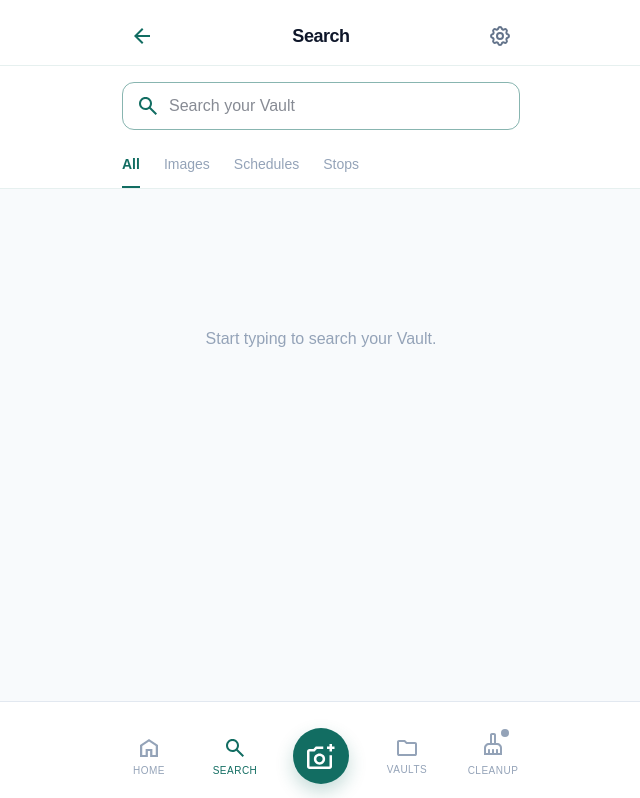
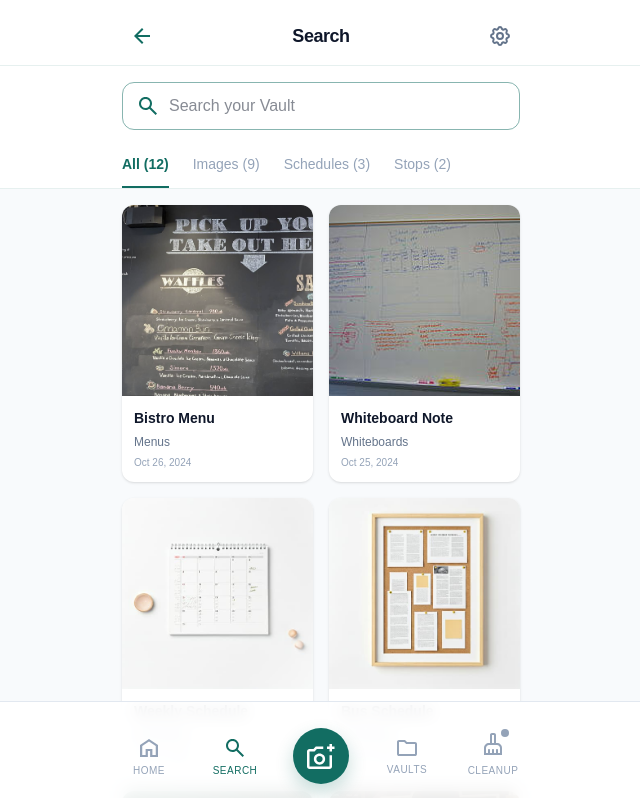
Before and after one commit to 0xVR/Vault, a React (Vite) app: page /search in a window 1280 px wide. Shown: the top 798 px of the page, without its empty margins (319-959 px from the left). Built offline with nearby package versions, Linux system fonts and the light colour scheme.

Commit message:
search page is functional

```diff
--- /dev/null
+++ b/src/app/components/VaultImageCard.tsx
@@ -0,0 +1,28 @@
+import type { VaultImage } from '../data/mockImages';
+
+interface VaultImageCardProps {
+  image: VaultImage;
+  onOpen: () => void;
+}
+
+/** Shared grid card for Vaults and Search — matches layout, typography, and tap behavior. */
+export default function VaultImageCard({ image, onOpen }: VaultImageCardProps) {
+  return (
+    <button
+      type="button"
+      onClick={onOpen}
+      className="overflow-hidden rounded-[12px] bg-white text-left shadow-sm"
+    >
+      <div className="relative aspect-square">
+        <img src={image.thumbnail} alt={image.title} className="absolute inset-0 h-full w-full object-cover" />
+      </div>
+      <div className="p-[12px]">
+        <h3 className="mb-[4px] truncate font-['Inter:Bold',sans-serif] text-[14px] font-bold text-[#0f172a]">
+          {image.title}
+        </h3>
+        <p className="truncate font-['Inter:Regular',sans-serif] text-[12px] text-[#64748b]">{image.tags[0]}</p>
+        <p className="mt-[4px] font-['Inter:Regular',sans-serif] text-[10px] text-[#94a3b8]">{image.date}</p>
+      </div>
+    </button>
+  );
+}
--- a/src/app/data/mockImages.ts
+++ b/src/app/data/mockImages.ts
@@ -158,13 +158,81 @@ export function getImageById(id: string): VaultImage | undefined {
   return mockImages.find((img) => img.id === id);
 }
 
-export function searchImages(query: string): VaultImage[] {
-  const lowerQuery = query.toLowerCase();
-  return mockImages.filter(
-    (img) =>
-      img.title.toLowerCase().includes(lowerQuery) ||
-      img.tags.some((tag) => tag.toLowerCase().includes(lowerQuery)) ||
-      img.extractedText.toLowerCase().includes(lowerQuery) ||
-      img.aiContext.toLowerCase().includes(lowerQuery),
+/** Search page tab filters; same catalog as Vaults (`mockImages`). */
+export type SearchTabFilter = 'All' | 'Images' | 'Schedules' | 'Stops';
+
+/**
+ * Vaults page chips (menus / schedules / events / whiteboards) use `category` only.
+ * This is the single helper so counts stay aligned with that model.
+ */
+export function getVaultCatalogSlices(items: VaultImage[]) {
+  return {
+    all: items,
+    menus: items.filter((img) => img.category === 'menu'),
+    schedules: items.filter((img) => img.category === 'schedule'),
+    events: items.filter((img) => img.category === 'event'),
+    whiteboards: items.filter((img) => img.category === 'whiteboard'),
+  } as const;
+}
+
+/**
+ * Search tab rules (same `items` array as Vaults):
+ * - **All** — full catalog (same as Vault “All”).
+ * - **Schedules** — `category === 'schedule'` (same rows as Vault “Schedules” chip).
+ * - **Images** — everything that is not a schedule capture: menus + events + whiteboards + job
+ *   (`category !== 'schedule'`). Intentionally different from **All** so schedule-heavy items
+ *   live under Schedules; **Images** stays different from **All**.
+ * - **Stops** — transit / bus / metro signals (Search-only slice; no Vault chip equivalent).
+ */
+export function filterVaultByTab(items: VaultImage[], tab: SearchTabFilter): VaultImage[] {
+  switch (tab) {
+    case 'All':
+      return items;
+    case 'Images':
+      return items.filter((img) => img.category !== 'schedule');
+    case 'Schedules':
+      return items.filter((img) => img.category === 'schedule');
+    case 'Stops':
+      return items.filter((img) => {
+        const hay = [
+          img.title,
+          img.extractedText,
+          img.aiContext,
+          ...img.tags,
+        ]
+          .join(' ')
+          .toLowerCase();
+        return hay.includes('transit') || hay.includes('bus ') || hay.includes('metro');
+      });
+    default:
+      return items;
+  }
+}
+
+/** Pre-tab counts for Search labels; uses the same `filterVaultByTab` as the grid. */
+export function getSearchTabCounts(items: VaultImage[]): Record<SearchTabFilter, number> {
+  return {
+    All: filterVaultByTab(items, 'All').length,
+    Images: filterVaultByTab(items, 'Images').length,
+    Schedules: filterVaultByTab(items, 'Schedules').length,
+    Stops: filterVaultByTab(items, 'Stops').length,
+  };
+}
+
+/** True if `query` matches any searchable field (empty query matches all). */
+export function matchesVaultSearch(img: VaultImage, query: string): boolean {
+  const q = query.trim().toLowerCase();
+  if (!q) return true;
+  return (
+    img.title.toLowerCase().includes(q) ||
+    img.tags.some((tag) => tag.toLowerCase().includes(q)) ||
+    img.extractedText.toLowerCase().includes(q) ||
+    img.aiContext.toLowerCase().includes(q) ||
+    img.category.toLowerCase().includes(q) ||
+    (img.detectedDate?.toLowerCase().includes(q) ?? false)
   );
 }
+
+export function searchImages(query: string): VaultImage[] {
+  return mockImages.filter((img) => matchesVaultSearch(img, query));
+}
--- /dev/null
+++ b/src/app/hooks/useVaultCatalog.ts
@@ -0,0 +1,20 @@
+import { useMemo } from 'react';
+import { mockImages, type VaultImage } from '../data/mockImages';
+
+/**
+ * Single catalog source for Home search preview, Vaults grid, and Search screen.
+ * Swap `mockImages` for an API fetch later without changing consumers.
+ */
+export function useVaultCatalog(): {
+  items: VaultImage[];
+  isLoading: boolean;
+  error: string | null;
+} {
+  return useMemo(() => {
+    try {
+      return { items: mockImages, isLoading: false, error: null };
+    } catch {
+      return { items: [], isLoading: false, error: 'Could not load your Vault.' };
+    }
+  }, []);
+}
--- a/src/app/pages/SearchScreen.tsx
+++ b/src/app/pages/SearchScreen.tsx
@@ -1,17 +1,29 @@
-import { useEffect, useState } from 'react';
+import { useEffect, useMemo, useRef, useState } from 'react';
 import { useNavigate, useSearchParams } from 'react-router';
 import svgPaths from '../../imports/svg-xcxhhmzk87';
+import VaultImageCard from '../components/VaultImageCard';
 import BottomNav from '../components/BottomNav';
 import Header from '../components/Header';
 import SettingsGearButton from '../components/SettingsGearButton';
-import { searchImages } from '../data/mockImages';
+import {
+  filterVaultByTab,
+  getSearchTabCounts,
+  matchesVaultSearch,
+  type SearchTabFilter,
+} from '../data/mockImages';
+import { useVaultCatalog } from '../hooks/useVaultCatalog';
+
+const TABS: SearchTabFilter[] = ['All', 'Images', 'Schedules', 'Stops'];
 
 export default function SearchScreen() {
   const navigate = useNavigate();
   const [searchParams, setSearchParams] = useSearchParams();
+  const { items, isLoading, error } = useVaultCatalog();
+  const inputRef = useRef<HTMLInputElement>(null);
+
   const initialQuery = searchParams.get('q') ?? '';
   const [searchQuery, setSearchQuery] = useState(initialQuery);
-  const [activeFilter, setActiveFilter] = useState('All');
+  const [activeFilter, setActiveFilter] = useState<SearchTabFilter>('All');
 
   useEffect(() => {
     setSearchQuery(initialQuery);
@@ -30,14 +42,28 @@ export default function SearchScreen() {
     setSearchParams(nextParams, { replace: true });
   };
 
-  const results = searchQuery.length > 0 ? searchImages(searchQuery) : [];
-  const filteredResults = results.filter((image) => {
-    if (activeFilter === 'All' || activeFilter === 'Images') return true;
-    if (activeFilter === 'Schedules') return image.category === 'schedule';
-    if (activeFilter === 'Stops') return image.tags.some((tag) => tag.toLowerCase().includes('transit'));
-    return true;
-  });
-  const showNoResults = searchQuery.length > 0 && filteredResults.length === 0;
+  /** Focus input when tapping the bar (icon, padding); skip clear button. */
+  const handleSearchBarPointerDown = (e: React.PointerEvent<HTMLDivElement>) => {
+    if ((e.target as HTMLElement).closest('button[aria-label="Clear search"]')) return;
+    inputRef.current?.focus();
+  };
+
+  const tabCounts = useMemo(() => getSearchTabCounts(items), [items]);
+
+  const filteredByTab = useMemo(
+    () => filterVaultByTab(items, activeFilter),
+    [items, activeFilter],
+  );
+
+  const filteredResults = useMemo(
+    () => filteredByTab.filter((img) => matchesVaultSearch(img, searchQuery)),
+    [filteredByTab, searchQuery],
+  );
+
+  const queryTrimmed = searchQuery.trim();
+  const showNoMatches = queryTrimmed.length > 0 && filteredResults.length === 0 && !isLoading && !error;
+  const showEmptyCategory =
+    queryTrimmed.length === 0 && filteredResults.length === 0 && !isLoading && !error;
 
   return (
     <div className="flex min-h-screen w-full flex-col bg-[#f8fafc]">
@@ -47,14 +73,22 @@ export default function SearchScreen() {
         rightAction={<SettingsGearButton />}
       />
 
-      <div className="w-full bg-white">
+      <div className="relative z-[1] w-full bg-white">
         <div className="mx-auto flex w-full max-w-[430px] flex-col p-[16px]">
           <div className="relative flex h-[48px] w-full items-center rounded-[12px] p-px">
-            <div aria-hidden="true" className="absolute inset-0 rounded-[12px] border border-[rgba(18,109,98,0.5)]" />
+            <div
+              aria-hidden="true"
+              className="pointer-events-none absolute inset-0 z-0 rounded-[12px] border border-[rgba(18,109,98,0.5)]"
+            />
 
-            <div className="flex h-full items-center justify-center pl-[16px]">
+            <div
+              role="search"
+              className="relative z-[1] flex h-full min-w-0 flex-1 cursor-text items-center"
+              onPointerDown={handleSearchBarPointerDown}
+            >
+              <div className="flex h-full shrink-0 items-center justify-center pl-[16px]">
                 <div className="relative size-[18px] shrink-0">
-                <svg className="absolute block size-full" fill="none" preserveAspectRatio="none" viewBox="0 0 18 18">
+                  <svg className="pointer-events-none absolute block size-full" fill="none" preserveAspectRatio="none" viewBox="0 0 18 18">
                     <g>
                       <path d={svgPaths.p8a35e00} fill="#126D62" />
                     </g>
@@ -63,19 +97,22 @@ export default function SearchScreen() {
               </div>
 
               <input
-              type="text"
+                ref={inputRef}
+                type="search"
+                enterKeyHint="search"
+                autoComplete="off"
                 value={searchQuery}
                 onChange={(e) => handleSearchChange(e.target.value)}
                 placeholder="Search your Vault"
-              className="h-full min-w-0 flex-[1_0_0] border-0 bg-transparent px-[12px] py-[13px] font-['Inter:Regular',sans-serif] text-[16px] font-normal text-[#0f172a] outline-none"
+                className="relative z-[1] h-full min-w-0 flex-1 border-0 bg-transparent px-[12px] py-[13px] font-['Inter:Regular',sans-serif] text-[16px] font-normal text-[#0f172a] outline-none"
               />
 
-            {searchQuery && (
+              {searchQuery ? (
                 <button
                   type="button"
                   onClick={() => handleSearchChange('')}
                   aria-label="Clear search"
-                className="flex h-full items-center justify-center pr-[12px]"
+                  className="relative z-[1] flex h-full shrink-0 items-center justify-center pr-[12px]"
                 >
                   <div className="relative size-[20px] shrink-0">
                     <svg className="absolute block size-full" fill="none" preserveAspectRatio="none" viewBox="0 0 20 20">
@@ -85,24 +122,26 @@ export default function SearchScreen() {
                     </svg>
                   </div>
                 </button>
-            )}
+              ) : null}
+            </div>
           </div>
         </div>
       </div>
 
-      <div className="relative h-[43px] w-full border-b border-[rgba(18,109,98,0.1)] bg-white">
+      <div className="relative z-0 h-[43px] w-full border-b border-[rgba(18,109,98,0.1)] bg-white">
         <div className="mx-auto h-full max-w-[430px] overflow-x-auto">
           <div className="flex h-full min-w-full gap-[24px] px-[16px]">
-            {['All', 'Images', 'Schedules', 'Stops'].map((filter) => (
+            {TABS.map((filter) => (
               <button
                 key={filter}
                 type="button"
                 onClick={() => setActiveFilter(filter)}
                 className="relative shrink-0 self-stretch"
+                aria-label={`${filter}, ${tabCounts[filter]} items`}
               >
                 <div
                   aria-hidden="true"
-                  className={`absolute inset-x-0 bottom-0 border-b-2 border-solid ${
+                  className={`pointer-events-none absolute inset-x-0 bottom-0 border-b-2 border-solid ${
                     activeFilter === filter ? 'border-[#126d62]' : 'border-transparent'
                   }`}
                 />
@@ -112,7 +151,7 @@ export default function SearchScreen() {
                       activeFilter === filter ? 'font-bold text-[#126d62]' : 'font-medium text-[#94a3b8]'
                     }`}
                   >
-                    {filter}
+                    {filter} ({tabCounts[filter]})
                   </span>
                 </div>
               </button>
@@ -121,8 +160,31 @@ export default function SearchScreen() {
         </div>
       </div>
 
-      <div className="flex-1 overflow-y-auto pb-[120px]">
-        {showNoResults ? (
+      <div className="relative z-0 flex-1 overflow-y-auto pb-[120px]">
+        {error ? (
+          <div className="mx-auto flex w-full max-w-[430px] flex-col p-[32px]">
+            <div className="rounded-[12px] border border-[#fecaca] bg-[#fef2f2] p-[24px] text-center">
+              <p className="font-['Inter:Bold',sans-serif] text-[16px] font-bold text-[#991b1b]">Something went wrong</p>
+              <p className="mt-[8px] font-['Inter:Regular',sans-serif] text-[14px] text-[#b91c1c]">{error}</p>
+            </div>
+          </div>
+        ) : isLoading ? (
+          <div className="mx-auto grid w-full max-w-[430px] grid-cols-2 gap-[16px] p-[16px]">
+            {Array.from({ length: 6 }).map((_, i) => (
+              <div
+                key={i}
+                className="overflow-hidden rounded-[12px] bg-white shadow-sm"
+                aria-hidden
+              >
+                <div className="aspect-square animate-pulse bg-[#e2e8f0]" />
+                <div className="space-y-2 p-[12px]">
+                  <div className="h-[14px] animate-pulse rounded bg-[#e2e8f0]" />
+                  <div className="h-[12px] w-2/3 animate-pulse rounded bg-[#f1f5f9]" />
+                </div>
+              </div>
+            ))}
+          </div>
+        ) : showNoMatches ? (
           <div className="mx-auto flex w-full max-w-[430px] flex-col p-[32px]">
             <div className="w-full rounded-[12px] bg-[rgba(18,109,98,0.1)]">
               <div className="flex flex-col items-center justify-center p-[32px]">
@@ -146,35 +208,17 @@ export default function SearchScreen() {
               </div>
             </div>
           </div>
-        ) : filteredResults.length > 0 ? (
+        ) : showEmptyCategory ? (
+          <div className="mx-auto flex min-h-[200px] max-w-[430px] items-center justify-center px-[24px] text-center">
+            <p className="font-['Inter:Regular',sans-serif] text-[16px] text-[#94a3b8]">
+              No items in this category yet.
+            </p>
+          </div>
+        ) : (
           <div className="mx-auto grid w-full max-w-[430px] grid-cols-2 gap-[16px] p-[16px]">
             {filteredResults.map((image) => (
-              <button
-                key={image.id}
-                type="button"
-                onClick={() => navigate(`/image/${image.id}`)}
-                className="overflow-hidden rounded-[12px] bg-white text-left shadow-sm"
-              >
-                <div className="relative aspect-square">
-                  <img src={image.thumbnail} alt={image.title} className="absolute inset-0 h-full w-full object-cover" />
-                </div>
-                <div className="p-[12px]">
-                  <h3 className="mb-[4px] truncate font-['Inter:Bold',sans-serif] text-[14px] font-bold text-[#0f172a]">
-                    Matched: {image.title}
-                  </h3>
-                  <p className="truncate font-['Inter:Regular',sans-serif] text-[12px] text-[#64748b]">{image.tags[0]}</p>
-                  <p className="mt-[4px] font-['Inter:Regular',sans-serif] text-[10px] text-[#94a3b8]">
-                    Updated {image.date}
-                  </p>
-                </div>
-              </button>
+              <VaultImageCard key={image.id} image={image} onOpen={() => navigate(`/image/${image.id}`)} />
             ))}
-          </div>
-        ) : (
-          <div className="mx-auto flex h-[300px] max-w-[430px] items-center justify-center px-[24px] text-center">
-            <p className="font-['Inter:Regular',sans-serif] text-[16px] text-[#94a3b8]">
-              Start typing to search your Vault.
-            </p>
           </div>
         )}
       </div>
--- a/src/app/pages/VaultsScreen.tsx
+++ b/src/app/pages/VaultsScreen.tsx
@@ -1,21 +1,18 @@
-import { useEffect, useState } from 'react';
+import { useEffect, useMemo, useState } from 'react';
 import { useNavigate, useSearchParams } from 'react-router';
+import VaultImageCard from '../components/VaultImageCard';
 import BottomNav from '../components/BottomNav';
 import Header from '../components/Header';
 import SettingsGearButton from '../components/SettingsGearButton';
-import { mockImages } from '../data/mockImages';
+import { getVaultCatalogSlices } from '../data/mockImages';
+import { useVaultCatalog } from '../hooks/useVaultCatalog';
 
 export default function VaultsScreen() {
   const navigate = useNavigate();
   const [searchParams, setSearchParams] = useSearchParams();
+  const { items } = useVaultCatalog();
 
-  const vaults = {
-    all: mockImages,
-    menus: mockImages.filter((img) => img.category === 'menu'),
-    schedules: mockImages.filter((img) => img.category === 'schedule'),
-    events: mockImages.filter((img) => img.category === 'event'),
-    whiteboards: mockImages.filter((img) => img.category === 'whiteboard'),
-  };
+  const vaults = useMemo(() => getVaultCatalogSlices(items), [items]);
 
   const requestedVault = searchParams.get('vault');
   const selectedVaultKey = requestedVault && requestedVault in vaults ? requestedVault : 'all';
@@ -34,13 +31,13 @@ export default function VaultsScreen() {
     }
   };
 
-  const currentImages = vaults[selectedVault as keyof typeof vaults] || mockImages;
+  const currentImages = vaults[selectedVault as keyof typeof vaults] || items;
 
   return (
     <div className="flex min-h-screen w-full flex-col bg-[#f8fafc]">
       <Header
         title="Vaults"
-        showBack={false}
+        onBack={() => navigate('/home')}
         className="relative z-10"
         rightAction={<SettingsGearButton />}
       />
@@ -73,23 +70,7 @@ export default function VaultsScreen() {
       <div className="flex-1 overflow-y-auto pb-[120px]">
         <div className="mx-auto grid max-w-[430px] grid-cols-2 gap-[16px] p-[16px]">
           {currentImages.map((image) => (
-            <button
-              key={image.id}
-              type="button"
-              onClick={() => navigate(`/image/${image.id}`)}
-              className="overflow-hidden rounded-[12px] bg-white text-left shadow-sm"
-            >
-              <div className="relative aspect-square">
-                <img src={image.thumbnail} alt={image.title} className="absolute inset-0 h-full w-full object-cover" />
-              </div>
-              <div className="p-[12px]">
-                <h3 className="mb-[4px] truncate font-['Inter:Bold',sans-serif] text-[14px] font-bold text-[#0f172a]">
-                  {image.title}
-                </h3>
-                <p className="truncate font-['Inter:Regular',sans-serif] text-[12px] text-[#64748b]">{image.tags[0]}</p>
-                <p className="mt-[4px] font-['Inter:Regular',sans-serif] text-[10px] text-[#94a3b8]">{image.date}</p>
-              </div>
-            </button>
+            <VaultImageCard key={image.id} image={image} onOpen={() => navigate(`/image/${image.id}`)} />
           ))}
         </div>
       </div>
```
Also changed, not shown: src/app/components/Header.tsx (+12 -2 lines). Lines whose indentation alone changed are shown as unchanged.
